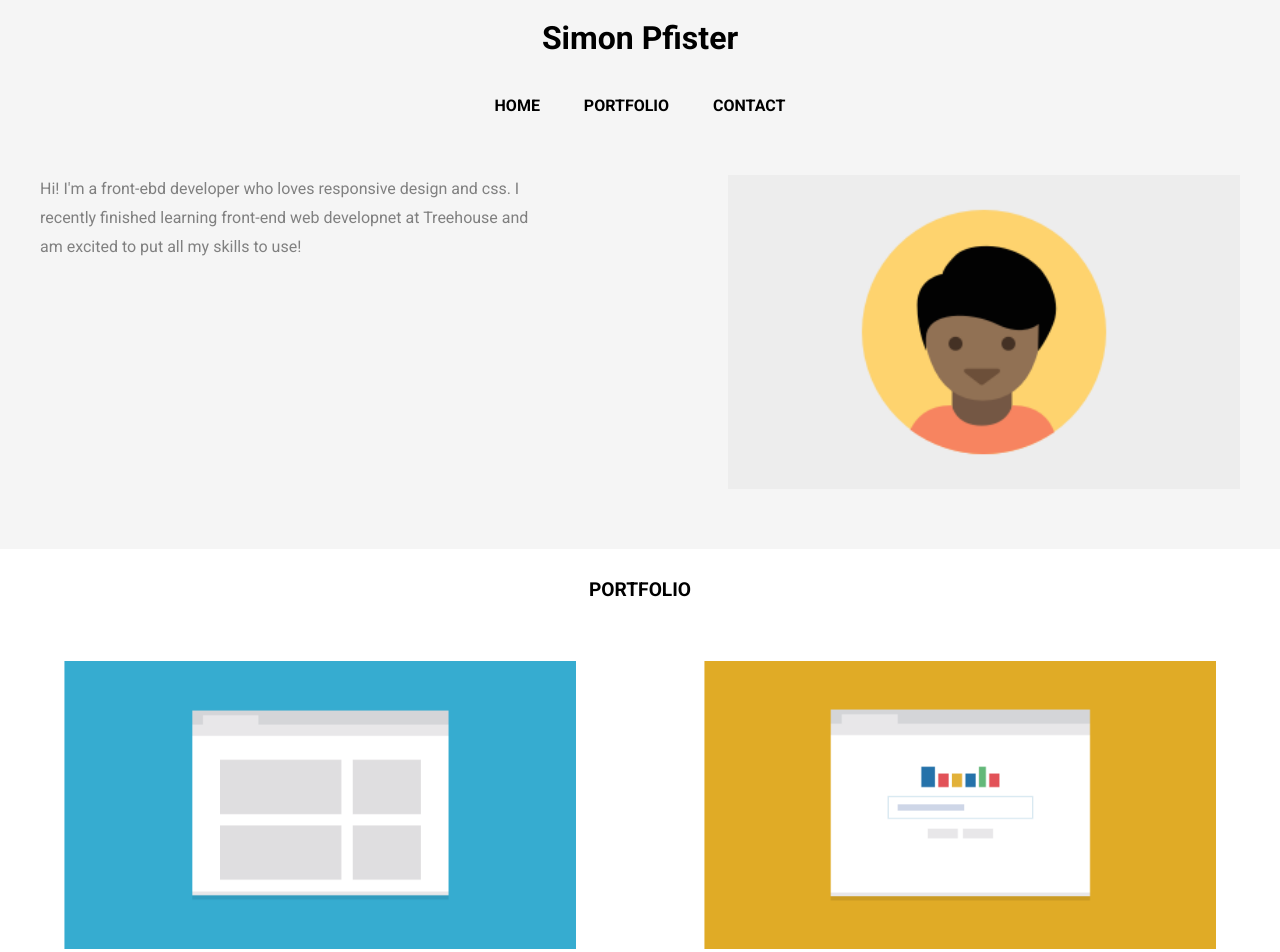
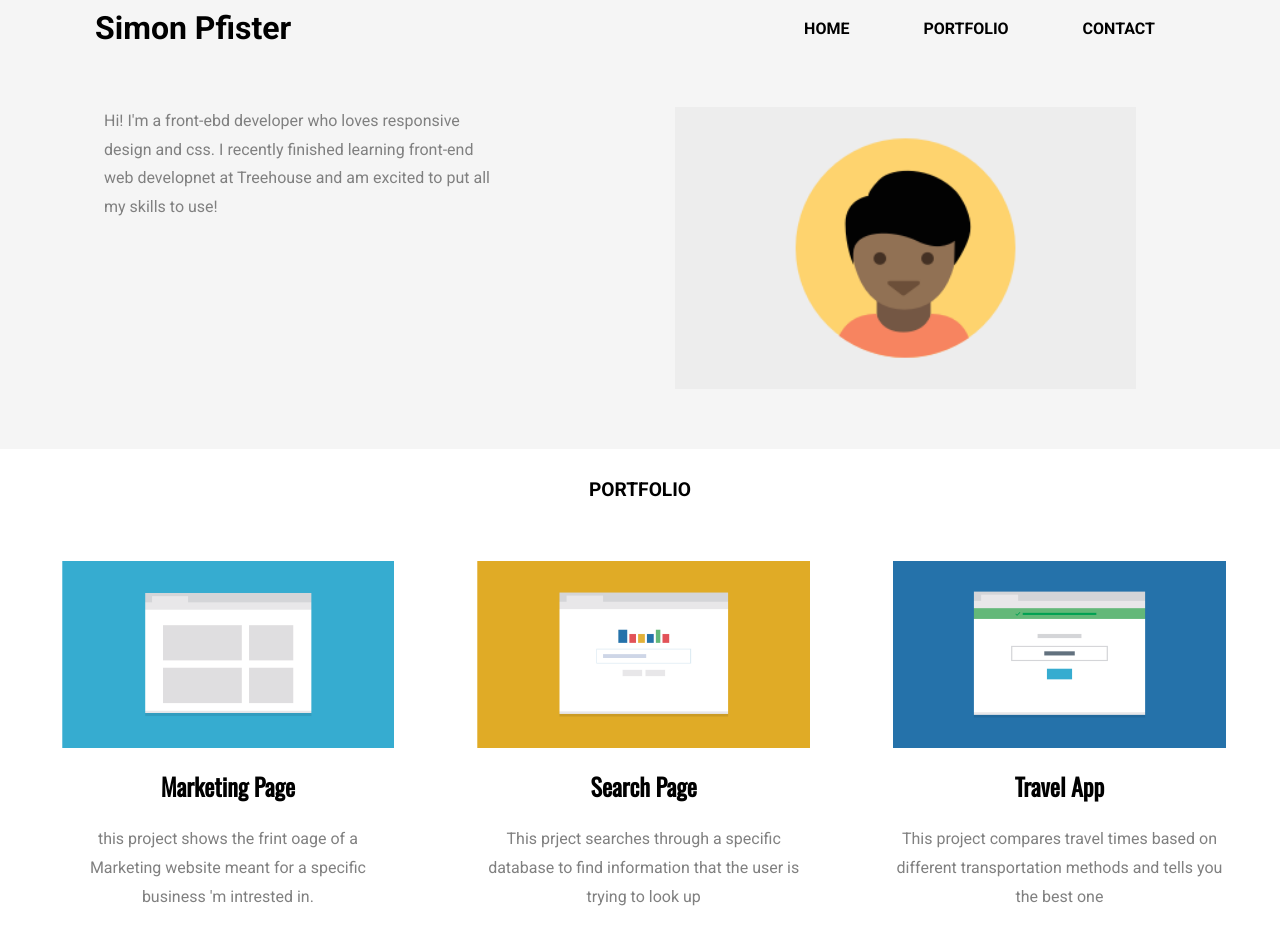
Before and after one commit to pfistersimon/techdegree-project-02, a plain HTML site: page index.html in a window 1280 px wide. Shown: the top 952 px of the page. Drawn offline with nearby package versions, Linux system fonts and the light colour scheme.

```diff
--- a/css/style.css
+++ b/css/style.css
@@ -253,6 +253,81 @@
 
 
 
+/*large screen*/
+
+
+@media (min-width: 1024px) {
+
+
+/*header*/
+
+
+
+	.nav-header ul{
+		display: inline;
+
+	}
+
+	.nav-header h1{
+		float:left;
+		margin-left: 80px;
+		padding: 10px 0 10px 15px;
+	}
+
+	.nav-bar {
+		float: right;
+		margin-right: 60px;
+		padding: 20px 15px 10px 0;
+	}
+
+
+	.nav-bar li{
+		padding-right: 50px;
+	}
+
+	.nav-header li{
+		background: none;
+		font-weight: bold;
+
+	}
+
+	.intro{
+		margin-top: 50px;
+		width: 90%;
+	}
+
+
+	.intro p{
+		max-width: 400px;
+	}
+
+
+	.intro img{
+
+		margin-right: 80px;
+	}
+
+
+/*main*/
+
+
+.port-items {
+	width: 33%;
+	float: left;
+}
+
+.center {
+	margin-left:20px;
+}
+
+
+
+
+}
+
+
+
+
 
 
 /*======== Float Clear fix=========*/
```
